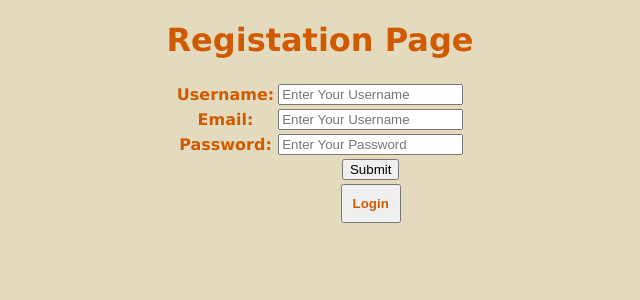
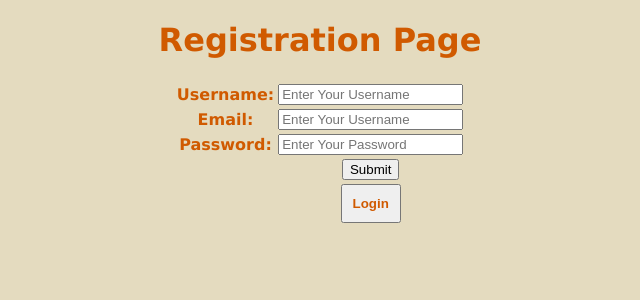
Before and after one commit to sakarious/NoQuery-App, a PHP site: page /register.php in a window 1280 px wide. Shown: the top 300 px of the page, without its empty margins (320-960 px from the left). Run offline with PHP 8.4, Linux system fonts and the light colour scheme.

Commit message:
Fix registration Page

```diff
--- a/register.php
+++ b/register.php
@@ -44,10 +44,10 @@
     <meta http-equiv="X-UA-Compatible" content="IE=edge">
     <meta name="viewport" content="width=device-width, initial-scale=1.0">
     <link rel="stylesheet" href="style/style.css">
-    <title>Document</title>
+    <title>NoQuery App - REGISTER</title>
 </head>
 <body>
-    <h1>Registation Page</h1>
+    <h1>Registration Page</h1>
     <form action="" method="post">
         <table align = "center">
             <tr>
```
